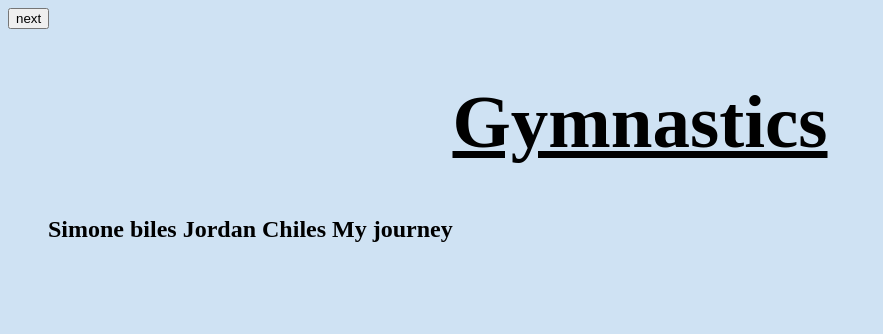
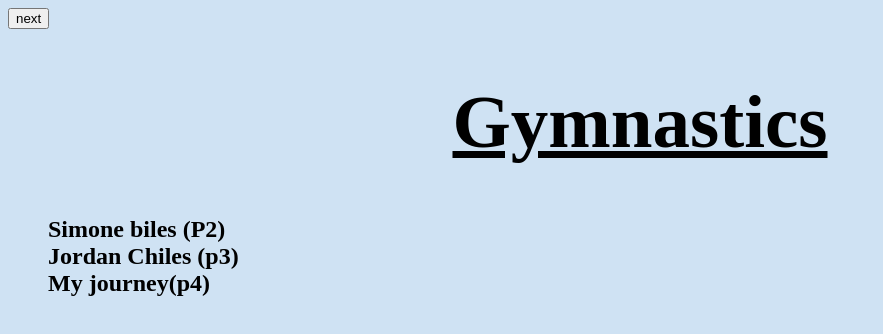
Before and after one commit to da9722/Mysite, a plain HTML site: page index.html in a window 1280 px wide. Shown: the whole page, without its empty margins (0-883 px from the left). Drawn offline with Linux system fonts and the light colour scheme.

Commit message:
Update index.html

```diff
--- a/index.html
+++ b/index.html
@@ -21,11 +21,12 @@
     <p>
       <ul>
     <h2>
-    Simone biles
-    Jordan Chiles
-    My journey
+    Simone biles (P2)<br>
+    Jordan Chiles (p3)<br>
+    My journey(p4)<br>
     </h2>
     </ul>
     </p>
+
   </body>
 </html>
```
